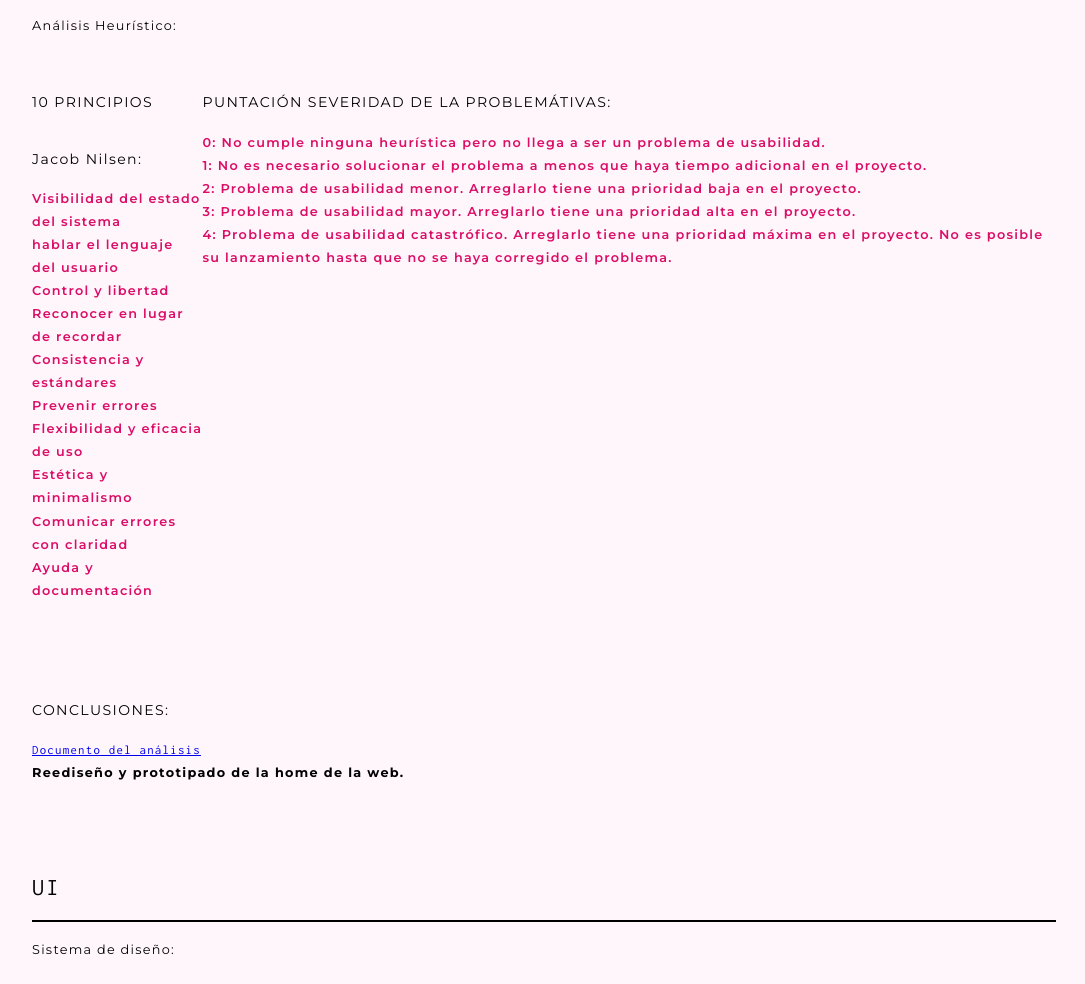
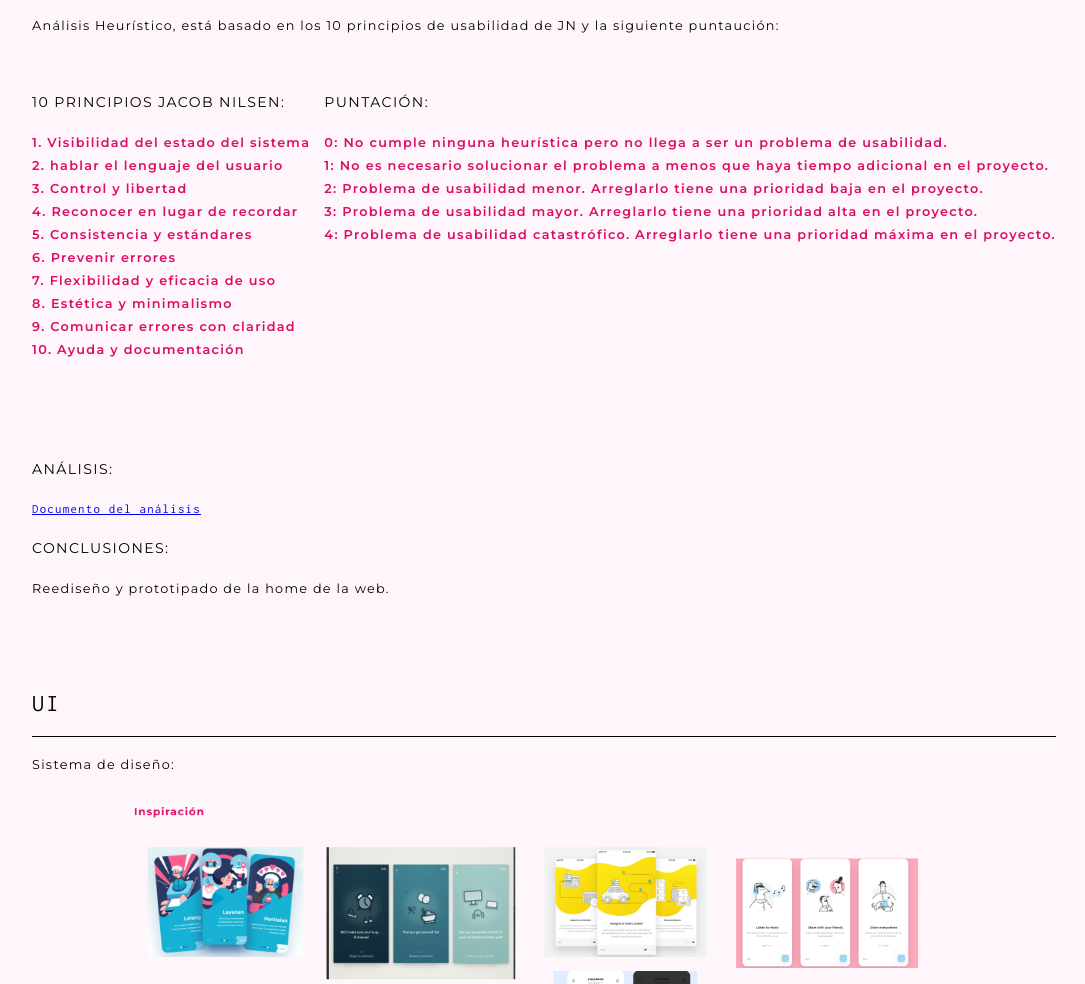
Before and after one commit to FabeSV/postfolio-isabel, a plain HTML site: page pcestudio.html in a window 1280 px wide. Shown: the part 900-1884 px from the top of the page, without its empty margins (96-1181 px from the left). Drawn offline with Linux system fonts and the light colour scheme.

Commit message:
cambios en psestudio

```diff
--- a/pcestudio.html
+++ b/pcestudio.html
@@ -67,36 +67,37 @@
         <div class="title">
             <h2>UX</h2>
             <div class="line"></div>
-            <p>Análisis Heurístico:</p>
+            <p>Análisis Heurístico, está basado en los 10 principios de usabilidad de JN y la siguiente puntaución:</p>
         </div>
         <div class="jcontent dd">
            <ul>
-            <li><h3>10 PRINCIPIOS Jacob Nilsen:</h3></li>
-            <li>Visibilidad del estado del sistema</li>
-            <li>hablar el lenguaje del usuario</li>
-            <li>Control y libertad</li>
-            <li>Reconocer en lugar de recordar</li>
-            <li>Consistencia y estándares</li>
-            <li>Prevenir errores</li>
-            <li>Flexibilidad y eficacia de uso</li>
-            <li>Estética y minimalismo</li>
-            <li>Comunicar errores con claridad</li>
-            <li>Ayuda y documentación</li>
+            <li><h3>10 PRINCIPIOS JACOB NILSEN:</h3></li>
+            <li>1. Visibilidad del estado del sistema</li>
+            <li>2. hablar el lenguaje del usuario</li>
+            <li>3. Control y libertad</li>
+            <li>4. Reconocer en lugar de recordar</li>
+            <li>5. Consistencia y estándares</li>
+            <li>6. Prevenir errores</li>
+            <li>7. Flexibilidad y eficacia de uso</li>
+            <li>8. Estética y minimalismo</li>
+            <li>9. Comunicar errores con claridad</li>
+            <li>10. Ayuda y documentación</li>
            </ul>
            <ul>
-            <li><h3>PUNTACIÓN SEVERIDAD DE LA PROBLEMÁTIVAS:</h3></li>
+            <li><h3>PUNTACIÓN:</h3></li>
             <li>0: No cumple ninguna heurística pero no llega a ser un problema de usabilidad.</li>
             <li>1: No es necesario solucionar el problema a menos que haya tiempo adicional en el proyecto.</li>
             <li>2: Problema de usabilidad menor. Arreglarlo tiene una prioridad baja en el proyecto.</li>
             <li>3: Problema de usabilidad mayor. Arreglarlo tiene una prioridad alta en el proyecto.</li>
-            <li>4: Problema de usabilidad catastrófico. Arreglarlo tiene una prioridad máxima en el proyecto. No es posible su lanzamiento hasta que no se haya corregido el problema.</li>
+            <li>4: Problema de usabilidad catastrófico. Arreglarlo tiene una prioridad máxima en el proyecto.</li>
            </ul>
         </div>
         <div class="jcontent">
             <ul>
+                <li><h3>ANÁLISIS:</h3></li>
+                <li><a href="assets/file/analisis_heuristico.pdf" target="_blank" >Documento del análisis</a></li>
                 <li><h3>CONCLUSIONES:</h3></li>
-                <li><a href="assets/file/analisis_heuristico.pdf" target="_blank" >Documento del análisis</a></li>
-                <li><span> Reediseño y prototipado de la home de la web.</li>
+                <li>Reediseño y prototipado de la home de la web.</li>
             </ul>
         </div>
     </section>
```
